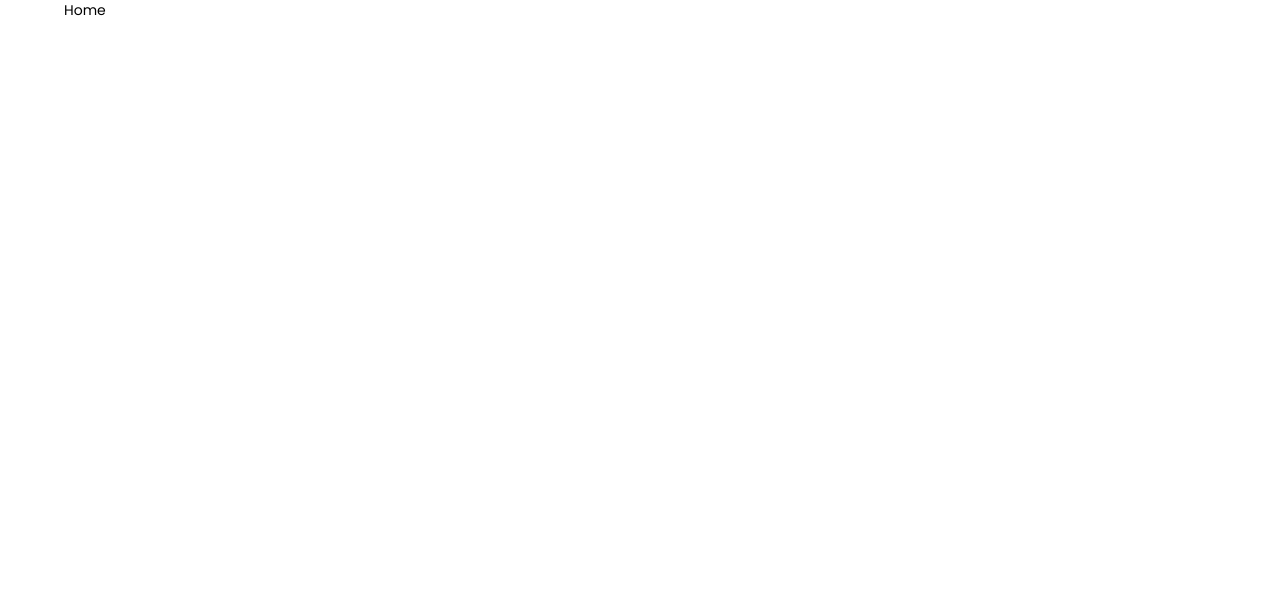
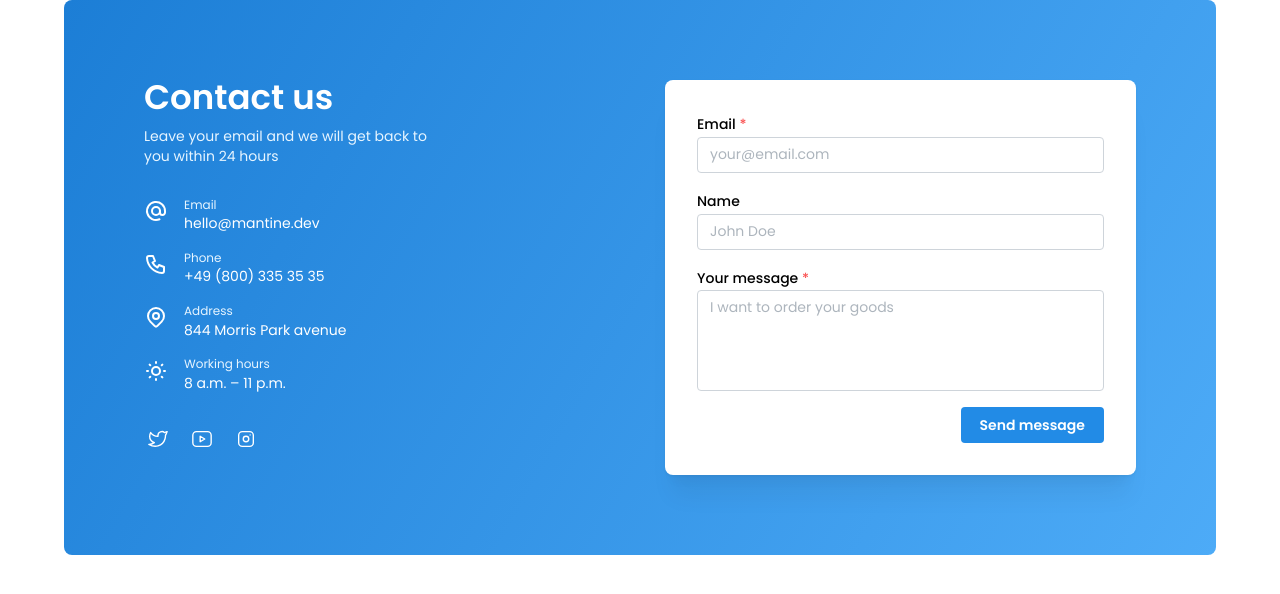
Before and after one commit to renras/hblcareers-assessment, a Next.js app: page / in a window 1280 px wide. Shown: the top 594 px of the page. Built offline with nearby package versions, Linux system fonts and the light colour scheme.

Commit message:
import form component

```diff
--- /dev/null
+++ b/src/components/LeadCapturingForm/ContactIcons.module.css
@@ -0,0 +1,18 @@
+.wrapper {
+  display: flex;
+  align-items: center;
+  color: var(--mantine-color-white);
+}
+
+.icon {
+  margin-right: var(--mantine-spacing-md);
+  background-color: transparent;
+}
+
+.title {
+  color: var(--mantine-color-blue-0);
+}
+
+.description {
+  color: var(--mantine-color-white);
+}
--- /dev/null
+++ b/src/components/LeadCapturingForm/ContactIcons.tsx
@@ -0,0 +1,46 @@
+import { IconAt, IconMapPin, IconPhone, IconSun } from "@tabler/icons-react";
+import { Box, Stack, Text } from "@mantine/core";
+import classes from "./ContactIcons.module.css";
+
+interface ContactIconProps
+  extends Omit<React.ComponentPropsWithoutRef<"div">, "title"> {
+  icon: typeof IconSun;
+  title: React.ReactNode;
+  description: React.ReactNode;
+}
+
+function ContactIcon({
+  icon: Icon,
+  title,
+  description,
+  ...others
+}: ContactIconProps) {
+  return (
+    <div className={classes.wrapper} {...others}>
+      <Box mr="md">
+        <Icon size={24} />
+      </Box>
+
+      <div>
+        <Text size="xs" className={classes.title}>
+          {title}
+        </Text>
+        <Text className={classes.description}>{description}</Text>
+      </div>
+    </div>
+  );
+}
+
+const MOCKDATA = [
+  { title: "Email", description: "hello@mantine.dev", icon: IconAt },
+  { title: "Phone", description: "+49 (800) 335 35 35", icon: IconPhone },
+  { title: "Address", description: "844 Morris Park avenue", icon: IconMapPin },
+  { title: "Working hours", description: "8 a.m. – 11 p.m.", icon: IconSun },
+];
+
+export function ContactIconsList() {
+  const items = MOCKDATA.map((item, index) => (
+    <ContactIcon key={index} {...item} />
+  ));
+  return <Stack>{items}</Stack>;
+}
--- /dev/null
+++ b/src/components/LeadCapturingForm/ContactUs.module.css
@@ -0,0 +1,62 @@
+.wrapper {
+  min-height: 400px;
+  background-image: linear-gradient(
+    -60deg,
+    var(--mantine-color-blue-4) 0%,
+    var(--mantine-color-blue-7) 100%
+  );
+  border-radius: var(--mantine-radius-md);
+  padding: calc(var(--mantine-spacing-xl) * 2.5);
+
+  @media (max-width: $mantine-breakpoint-sm) {
+    padding: calc(var(--mantine-spacing-xl) * 1.5);
+  }
+}
+
+.title {
+  font-family: Greycliff CF, var(--mantine-font-family);
+  color: var(--mantine-color-white);
+  line-height: 1;
+}
+
+.description {
+  color: var(--mantine-color-blue-0);
+  max-width: 300px;
+
+  @media (max-width: $mantine-breakpoint-sm) {
+    max-width: 100%;
+  }
+}
+
+.form {
+  background-color: var(--mantine-color-white);
+  padding: var(--mantine-spacing-xl);
+  border-radius: var(--mantine-radius-md);
+  box-shadow: var(--mantine-shadow-lg);
+}
+
+.social {
+  color: var(--mantine-color-white);
+
+  @mixin hover {
+    color: var(--mantine-color-blue-1);
+  }
+}
+
+.input {
+  background-color: var(--mantine-color-white);
+  border-color: var(--mantine-color-gray-4);
+  color: var(--mantine-color-black);
+
+  &::placeholder {
+    color: var(--mantine-color-gray-5);
+  }
+}
+
+.inputLabel {
+  color: var(--mantine-color-black);
+}
+
+.control {
+  background-color: var(--mantine-color-blue-6);
+}
--- /dev/null
+++ b/src/components/LeadCapturingForm/LeadCapturingForm.tsx
@@ -0,0 +1,75 @@
+import {
+  IconBrandInstagram,
+  IconBrandTwitter,
+  IconBrandYoutube,
+} from "@tabler/icons-react";
+import {
+  ActionIcon,
+  Button,
+  Group,
+  SimpleGrid,
+  Text,
+  Textarea,
+  TextInput,
+  Title,
+} from "@mantine/core";
+import { ContactIconsList } from "./ContactIcons";
+import classes from "./ContactUs.module.css";
+
+const social = [IconBrandTwitter, IconBrandYoutube, IconBrandInstagram];
+
+export default function LeadCapturingForm() {
+  const icons = social.map((Icon, index) => (
+    <ActionIcon
+      key={index}
+      size={28}
+      className={classes.social}
+      variant="transparent"
+    >
+      <Icon size={22} stroke={1.5} />
+    </ActionIcon>
+  ));
+
+  return (
+    <div className={classes.wrapper}>
+      <SimpleGrid cols={{ base: 1, sm: 2 }} spacing={50}>
+        <div>
+          <Title className={classes.title}>Contact us</Title>
+          <Text className={classes.description} mt="sm" mb={30}>
+            Leave your email and we will get back to you within 24 hours
+          </Text>
+
+          <ContactIconsList />
+
+          <Group mt="xl">{icons}</Group>
+        </div>
+        <div className={classes.form}>
+          <TextInput
+            label="Email"
+            placeholder="your@email.com"
+            required
+            classNames={{ input: classes.input, label: classes.inputLabel }}
+          />
+          <TextInput
+            label="Name"
+            placeholder="John Doe"
+            mt="md"
+            classNames={{ input: classes.input, label: classes.inputLabel }}
+          />
+          <Textarea
+            required
+            label="Your message"
+            placeholder="I want to order your goods"
+            minRows={4}
+            mt="md"
+            classNames={{ input: classes.input, label: classes.inputLabel }}
+          />
+
+          <Group justify="flex-end" mt="md">
+            <Button className={classes.control}>Send message</Button>
+          </Group>
+        </div>
+      </SimpleGrid>
+    </div>
+  );
+}
--- /dev/null
+++ b/src/components/index.tsx
@@ -0,0 +1 @@
+export { default as LeadCapturingForm } from "./LeadCapturingForm/LeadCapturingForm";
--- a/src/pages/index.tsx
+++ b/src/pages/index.tsx
@@ -1,9 +1,11 @@
-import { Text } from "@mantine/core";
+import { LeadCapturingForm } from "@/components";
 
 export default function Page() {
   return (
     <div className="container">
-      <Text>Home</Text>
+      <div>
+        <LeadCapturingForm />
+      </div>
     </div>
   );
 }
```
